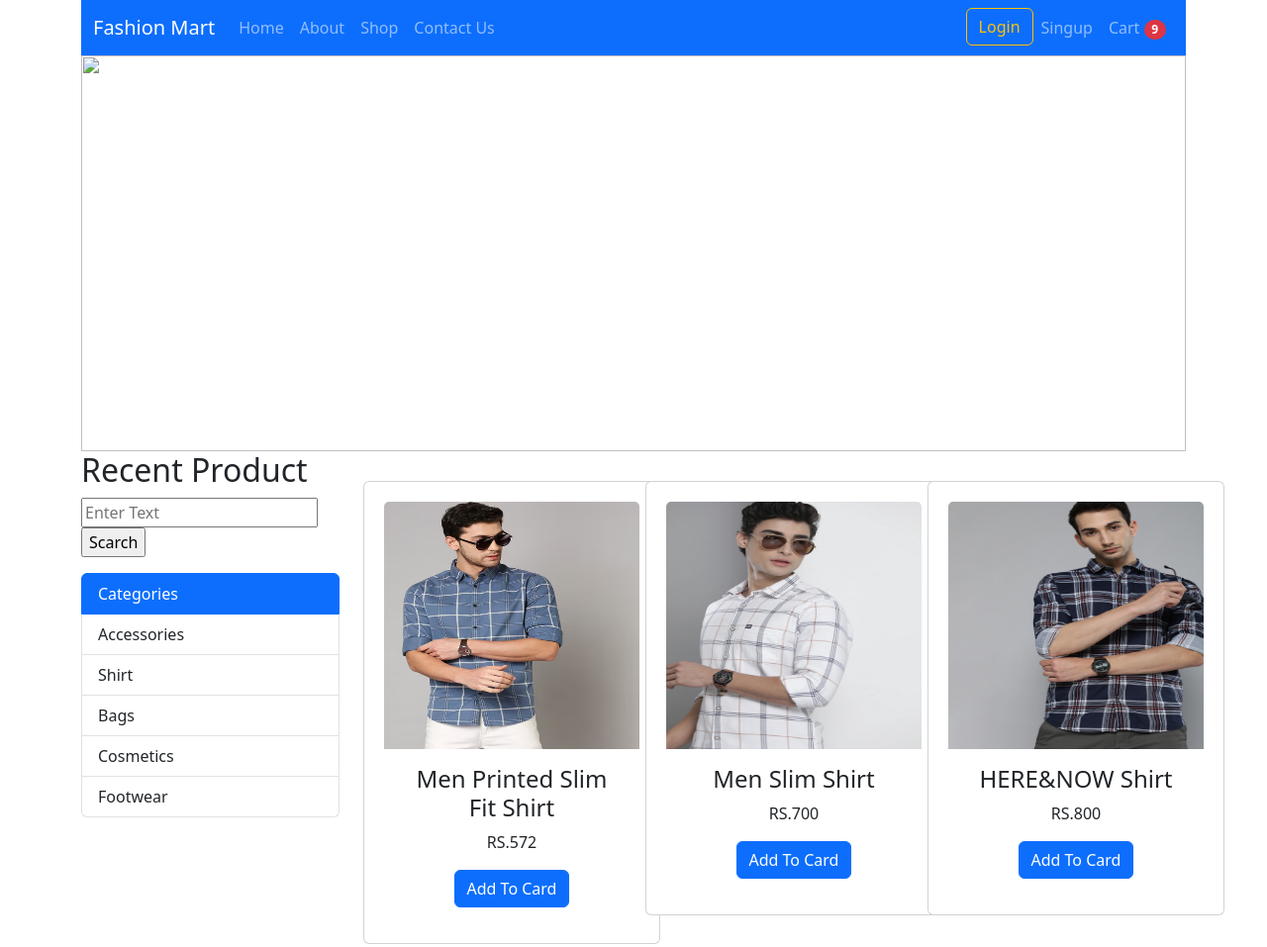
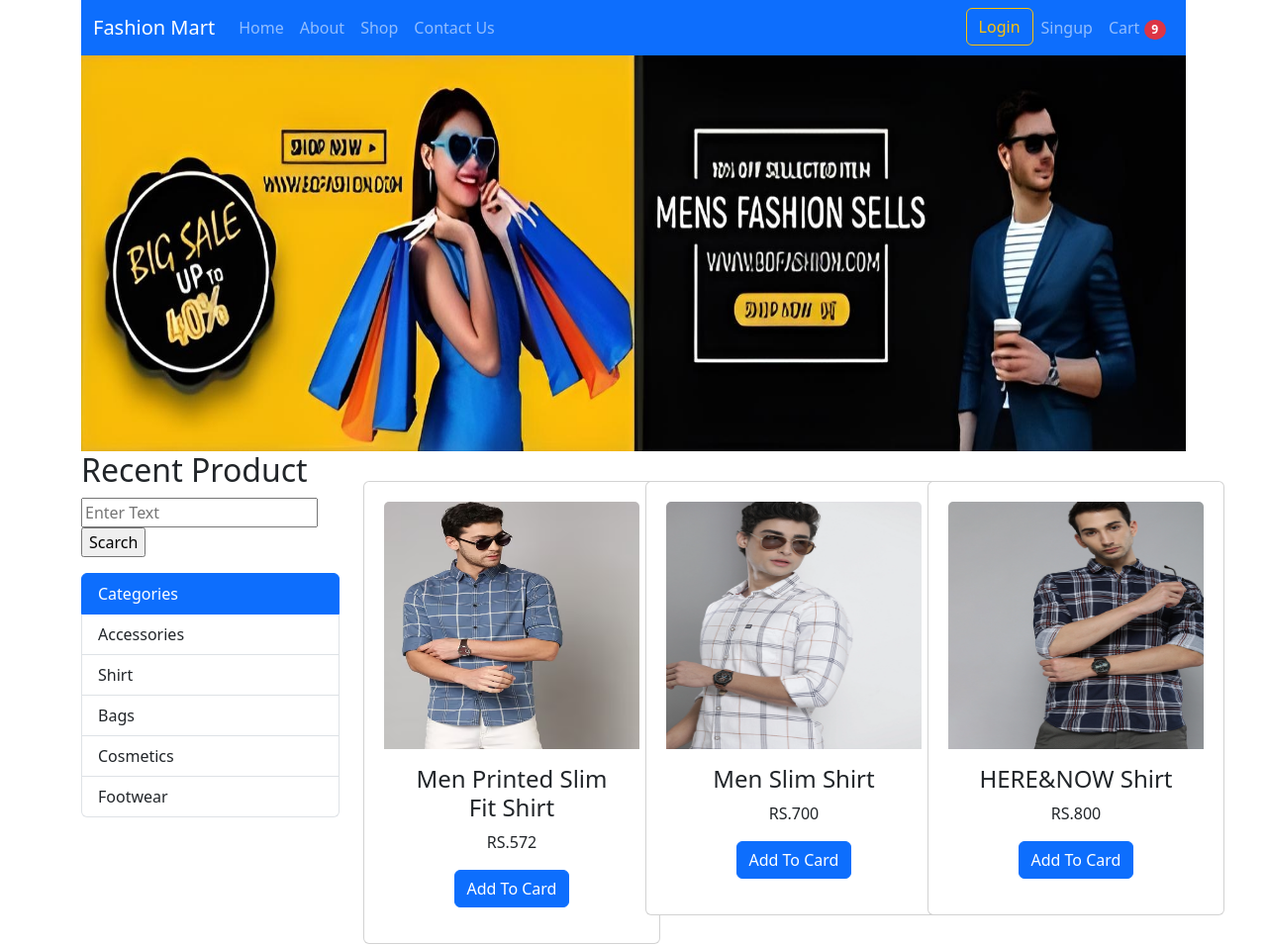
Before and after one commit to subhankarguchhait/Fashion_Mart, a plain HTML site: page index.html in a window 1280 px wide. Shown: the top 957 px of the page at 99% size. Drawn offline with nearby package versions, Linux system fonts and the light colour scheme.

Commit message:
Update index.html

```diff
--- a/index.html
+++ b/index.html
@@ -60,7 +60,7 @@
         </div>
         <div class="row">
             <div class="col-md-12">
-                <img class="banner" src="/Fashion_Mart/HOME-TASK-1/IMAGES/Picsart_logo.jpg" alt="">
+                <img class="banner" src="/Fashion_Mart/IMAGES/Picsart_logo.jpg" alt="">
             </div>
         </div>
         <div class="row">
```
